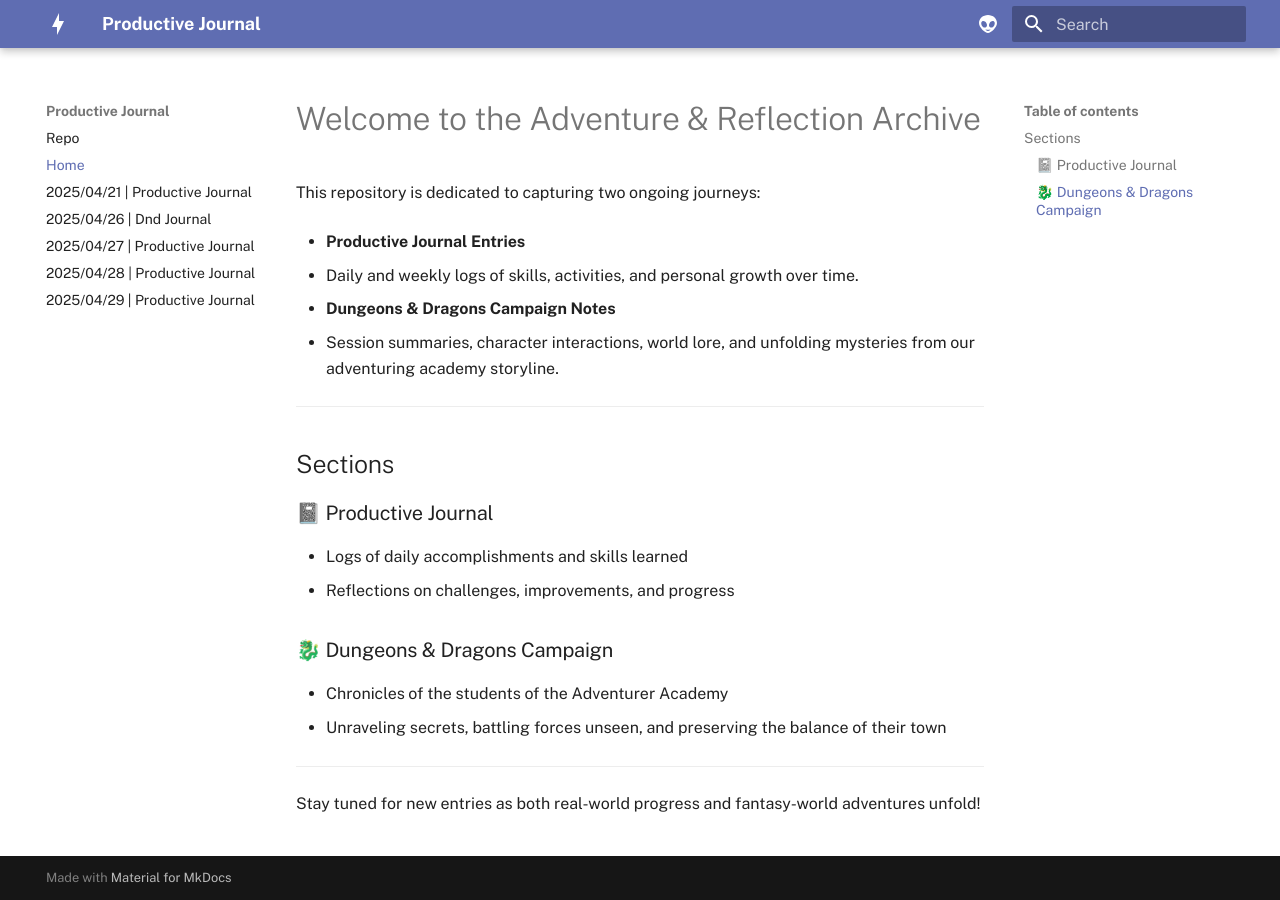
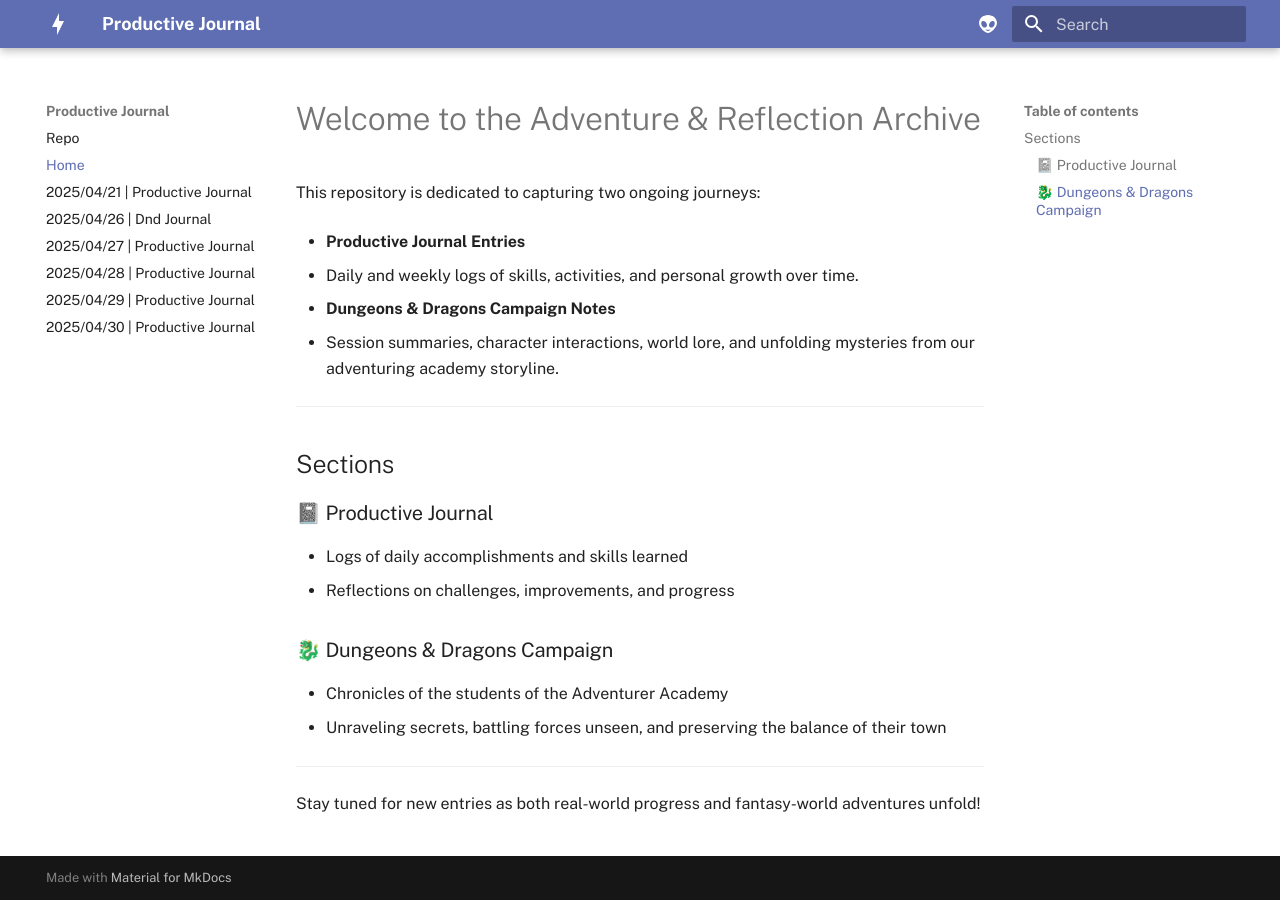
Before and after one commit to scondo-prof/productiveJournal, an MkDocs documentation site: the page built from docs/index.md, in a window 1280 px wide. Built offline with MkDocs 1.6.1 and Material for MkDocs 9.7.7, drawn with Linux system fonts in a browser that asks for light colours.

Commit message:
dev/added mkdocs nav

```diff
--- a/mkdocs.yaml
+++ b/mkdocs.yaml
@@ -55,3 +55,4 @@ nav:
   - 2025/04/27 | Productive Journal: weeklyProductiveJournal/2025/4/27/dailyProgress.md
   - 2025/04/28 | Productive Journal: weeklyProductiveJournal/2025/4/28/dailyProgress.md
   - 2025/04/29 | Productive Journal: weeklyProductiveJournal/2025/4/29/dailyProgress.md
+  - 2025/04/30 | Productive Journal: weeklyProductiveJournal/2025/4/30/dailyProgress.md
```
